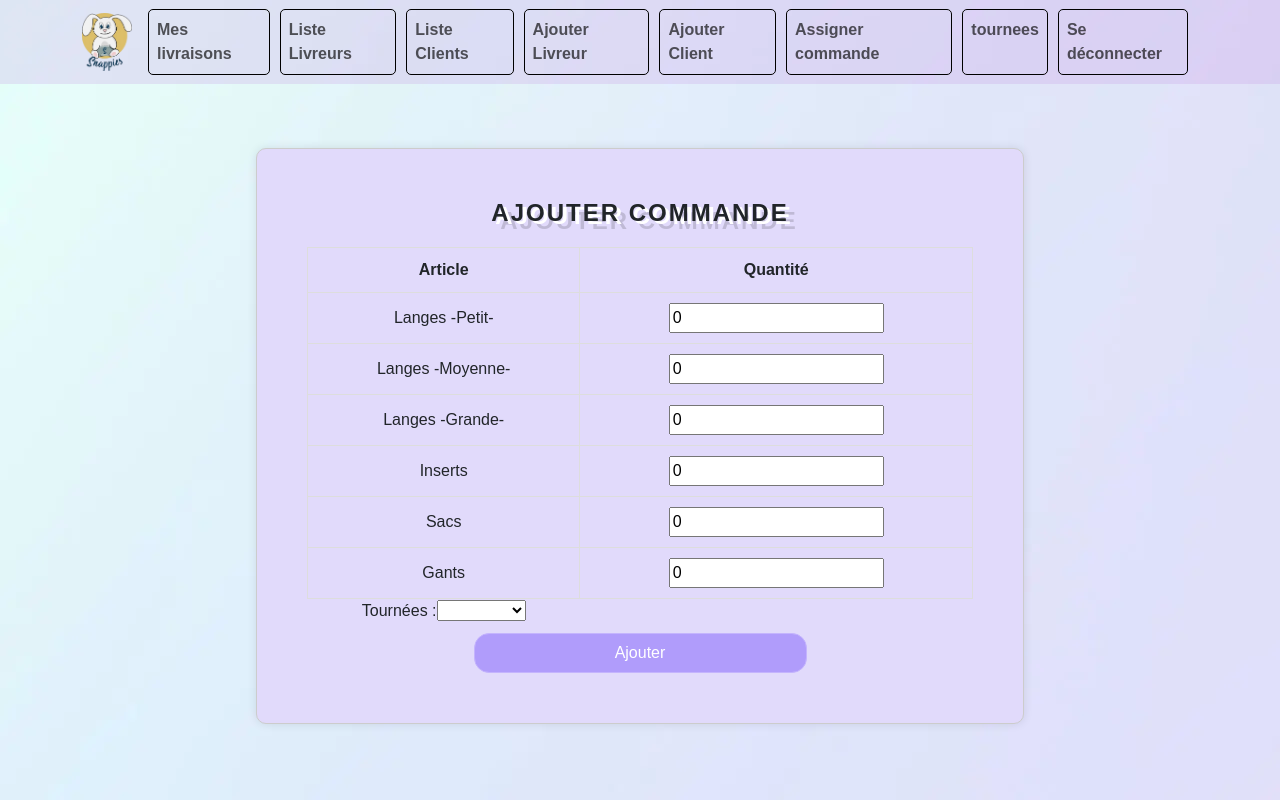
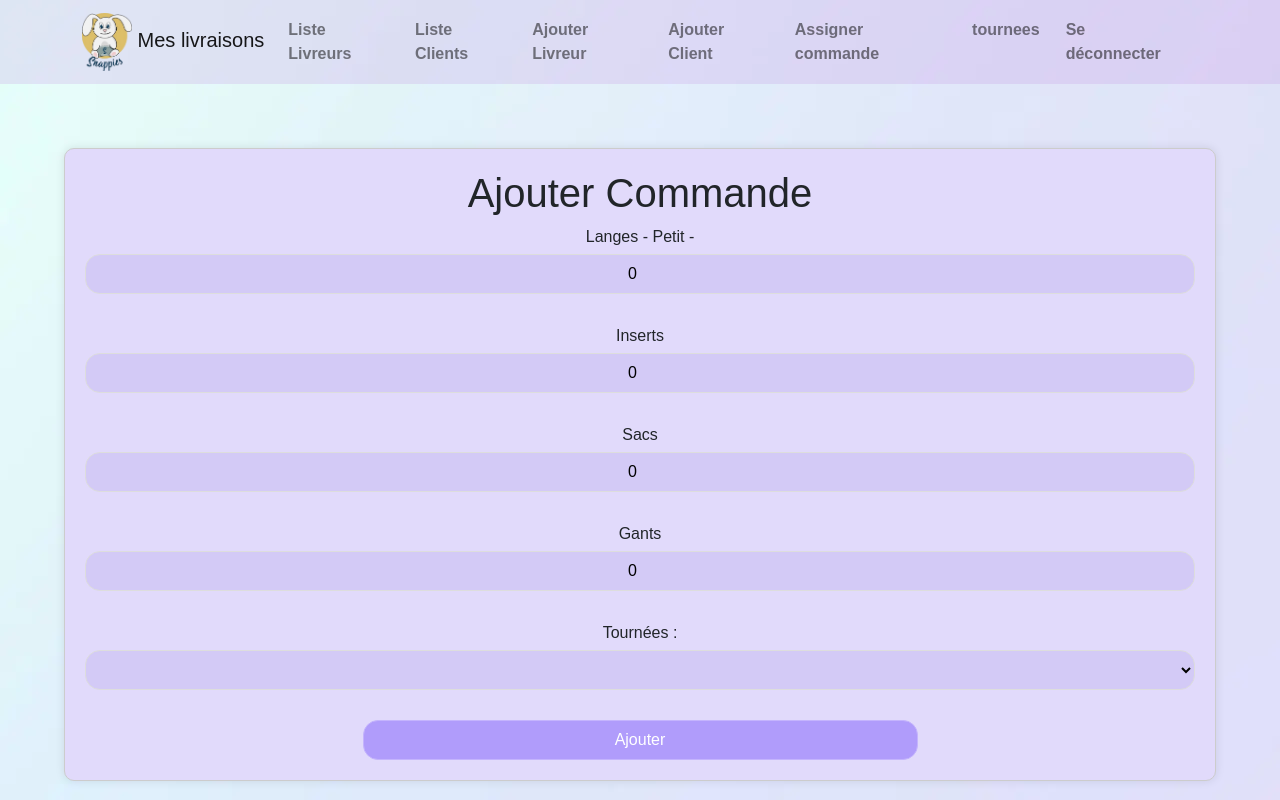
Before and after one commit to adamvinci/pfe2023frontend, a Vue app: page /addCommand in a window 1280 px wide. Built offline with nearby package versions, Linux system fonts and the light colour scheme.

Commit message:
add css pwa

```diff
--- a/index.html
+++ b/index.html
@@ -7,7 +7,14 @@
     <link rel="icon" href="/favicon.ico" />
    <!--- <link rel="apple-touch-icon" sizes="152x152" href="/img/icons/icon-152x152.png" />
     <link rel="apple-touch-icon" sizes="192x192" href="/img/icons/icon-192x192.png" />-->
-
+    <link rel="stylesheet" href="https://stackpath.bootstrapcdn.com/bootstrap/4.3.1/css/bootstrap.min.css"
+    integrity="sha384-ggOyR0iXCbMQv3Xipma34MD+dH/1fQ784/j6cY/iJTQUOhcWr7x9JvoRxT2MZw1T" crossorigin="anonymous">
+  <script src="https://code.jquery.com/jquery-3.3.1.slim.min.js"
+    integrity="sha384-q8i/X+965DzO0rT7abK41JStQIAqVgRVzpbzo5smXKp4YfRvH+8abtTE1Pi6jizo" crossorigin="anonymous"></script>
+  <script src="https://cdnjs.cloudflare.com/ajax/libs/popper.js/1.14.7/umd/popper.min.js"
+    integrity="sha384-UO2eT0CpHqdSJQ6hJty5KVphtPhzWj9WO1clHTMGa3JDZwrnQq4sF86dIHNDz0W1" crossorigin="anonymous"></script>
+  <script src="https://stackpath.bootstrapcdn.com/bootstrap/4.3.1/js/bootstrap.min.js"
+    integrity="sha384-JjSmVgyd0p3pXB1rRibZUAYoIIy6OrQ6VrjIEaFf/nJGzIxFDsf4x0xIM+B07jRM" crossorigin="anonymous"></script>
 
     <meta name="viewport" content="width=device-width, initial-scale=1.0">
     <title>Vite App</title>
--- a/src/assets/base.css
+++ b/src/assets/base.css
@@ -4,12 +4,11 @@ body{
 }
 
 /*Le tableau de base */
-
 .table-container {
   overflow: auto;
   margin-bottom: 20px;
   display: flex;
-  flex-direction: column; /* Correction ici */
+  flex-direction: column;
   align-items: center;
   width: 60%;
   margin: auto;
@@ -19,11 +18,11 @@ body{
   border-radius: 10px;
   box-shadow: 0 0 10px rgba(0, 0, 0, 0.1);
   background: #E1DAFB;
-  margin-top: 4rem; /* Ajuste la marge en haut pour rapprocher du navbar */
+  margin-top: 4rem;
+}
 
-}
-.table-container h1{
-font-size: 24px; /* Vous pouvez ajuster la taille selon vos préférences */
+.table-container h1 {
+  font-size: 24px;
   margin: auto;
   text-align: center;
   font-weight: bold;
--- a/src/components/NavBar.vue
+++ b/src/components/NavBar.vue
@@ -1,9 +1,13 @@
 <template>
   <nav class="navbar navbar-expand-lg navbar-light bg-orange-pastel">
     <div class="container">
-      <router-link to="/">
-        <img src="/src/assets/snappies-logo.webp" alt="Logo Mon Site" class="navbar-brand logo-navbar" loading="lazy">
-      </router-link>
+      <div class="d-flex align-items-center"> <!-- Utilisation de flexbox pour aligner les éléments horizontalement -->
+        <!-- "Mes livraisons" à gauche -->
+        <router-link to="/home" class="navbar-brand">
+          <img src="/src/assets/snappies-logo.webp" alt="Logo Mon Site" class="logo-navbar" loading="lazy">
+          Mes livraisons
+        </router-link>
+        </div>
 
       <button
         class="navbar-toggler"
@@ -17,11 +21,8 @@
         <span class="navbar-toggler-icon"></span>
       </button>
 
-      <div class="collapse navbar-collapse" id="navbarNav">
-        <ul class="navbar-nav ml-auto">
-          <li class="nav-item">
-            <router-link class="nav-link" to="/home">Mes livraisons</router-link>
-          </li>
+      <div class="collapse navbar-collapse justify-content-end" id="navbarNav"> <!-- Utilisation de justify-content-end pour aligner à droite -->
+        <ul class="navbar-nav">
           <li class="nav-item" v-if="isAdmin">
             <router-link class="nav-link" to="/alldelivers">Liste Livreurs</router-link>
           </li>
@@ -63,11 +64,9 @@ export default {
       this.$router.push('/');
       console.log('Utilisateur déconnecté. Redirection vers la page d\'accueil.');
     },
-
   },
 };
 </script>
-
 
 <style scoped>
 .bg-orange-pastel {
@@ -81,8 +80,6 @@ export default {
 .navbar-nav .nav-item {
   color: #ffcc00;
   font-weight: bold;
-  border: 1px solid black;
-  border-radius: 5px;
   margin-right: 10px;
 }
 </style>
--- a/src/views/AddCommandView.vue
+++ b/src/views/AddCommandView.vue
@@ -1,61 +1,31 @@
 <template>
   <div class="addCommand">
     <form @submit.prevent="submitCommand">
-      <div class="table-container">
-        <h1>Ajouter Commande</h1>
-        <table id="table">
-          <thead>
-            <tr>
-              <th>Article</th>
-              <th>Quantité</th>
-            </tr>
-          </thead>
-          <tbody>
-            <tr>
-              <td>Langes -Petit-</td>
-              <td>
-                <input type="number" v-model="langesQuantity" />
-              </td>
-            </tr>
-            <tr>
-              <td>Langes -Moyenne-</td>
-              <td>
-                <input type="number" v-model="langesQuantity" />
-              </td>
-            </tr>
-            <tr>
-              <td>Langes -Grande-</td>
-              <td>
-                <input type="number" v-model="langesQuantity" />
-              </td>
-            </tr>
-            <tr>
-              <td>Inserts</td>
-              <td>
-                <input type="number" v-model="insertsQuantity" />
-              </td>
-            </tr>
-            <tr>
-              <td>Sacs</td>
-              <td>
-                <input type="number" v-model="sacsQuantity" />
-              </td>
-            </tr>
-            <tr>
-              <td>Gants</td>
-              <td>
-                <input type="number" v-model="gantsQuantity" />
-              </td>
-            </tr>
-            <label for="day">Tournées : </label>
+      <h1>Ajouter Commande</h1>
+      <div class="form-group">
+        <label for="langes">Langes - Petit -</label>
+        <input type="number" v-model="langesQuantity" id="langes" />
+      </div>
+      <div class="form-group">
+        <label for="inserts">Inserts</label>
+        <input type="number" v-model="insertsQuantity" id="inserts" />
+      </div>
+      <div class="form-group">
+        <label for="sacs">Sacs</label>
+        <input type="number" v-model="sacsQuantity" id="sacs" />
+      </div>
+      <div class="form-group">
+        <label for="gants">Gants</label>
+        <input type="number" v-model="gantsQuantity" id="gants" />
+      </div>
+      <div class="form-group">
+        <label for="day">Tournées :</label>
         <select v-model="selectTournees" id="day">
           <option value="Tournee1">Tournee1</option>
           <option value="Tournee2">Tournee2</option>
         </select>
-          </tbody>
-        </table>
-        <Bouton @click="submitCommand"> Ajouter  </Bouton>
       </div>
+      <Bouton @click="submitCommand">Ajouter</Bouton>
     </form>
   </div>
 </template>
@@ -83,18 +53,48 @@ const submitCommand = () => {
 </script>
 
 <style scoped>
-#table {
-  width: 100%;
-  border-collapse: collapse;
-  margin-bottom: 10px;
+.addCommand {
+  display: flex;
+  flex-direction: column;
+  align-items: center;
+  width: 90%;
+  margin: auto;
+  text-align: center;
+  padding: 20px;
+  border: 1px solid #ccc;
+  border-radius: 10px;
+  box-shadow: 0 0 10px rgba(0, 0, 0, 0.1);
+  background: #E1DAFB;
+  margin-top: 4rem;
 }
 
-#table table, th, td {
-  border: 1px solid #ddd;
+form {
+  width: 100%;
 }
 
-#table th, td {
+.form-group {
+  margin-bottom: 20px;
+}
+
+label {
+  display: block;
+  margin-bottom: 5px;
+}
+
+input,
+select {
+  width: 100%;
+  height: 40px;
   padding: 10px;
+  margin-bottom: 10px;
+  border: 1px solid #ddd;
+  border-radius: 15px;
+  box-sizing: border-box;
+  background-color: #D3CAF6;
   text-align: center;
 }
+
+Bouton {
+  width: 100%;
+}
 </style>
--- a/src/views/AllClientView.vue
+++ b/src/views/AllClientView.vue
@@ -97,20 +97,20 @@ onMounted(() => {
   display: flex;
   flex-direction: column;
   align-items: center;
-  width: 40%;
+  width: 90%; /* Ajustement de la largeur pour les smartphones */
   margin: auto;
   text-align: center;
-  padding: 50px;
+  padding: 20px; /* Ajustement de l'espace intérieur pour les smartphones */
   border: 1px solid #ccc;
   border-radius: 10px;
   box-shadow: 0 0 10px rgba(0, 0, 0, 0.1);
   background: #E1DAFB;
-  margin-top: 4rem;
+  margin-top: 2rem;
 }
 
 #homeViewDiv {
   border: 2px solid #ddd;
-  padding: 20px;
+  padding: 10px; /* Ajustement de l'espace intérieur pour les smartphones */
   border-radius: 10px;
 }
 
@@ -129,4 +129,22 @@ td {
 #tableHomeView th {
   background-color: #f2f2f2;
 }
+
+/* Styles spécifiques pour les smartphones */
+@media only screen and (max-width: 600px) {
+  #homeView {
+    width: 100%; /* Pleine largeur sur les smartphones */
+    padding-bottom: 10px; /* Ajout de marge inférieure pour séparer les boutons du tableau */
+  }
+
+  #homeViewDiv {
+    padding: 5px; /* Ajustement de l'espace intérieur pour les smartphones */
+  }
+
+  #tableHomeView th,
+  td {
+    padding: 6px; /* Ajustement de la taille du padding pour les smartphones */
+    font-size: 14px; /* Ajustement de la taille de la police pour les smartphones */
+  }
+}
 </style>
--- a/src/views/AllDeliversView.vue
+++ b/src/views/AllDeliversView.vue
@@ -97,21 +97,21 @@ onMounted(() => {
   display: flex;
   flex-direction: column;
   align-items: center;
-  width: 40%;
+  width: 90%; /* Ajustement de la largeur pour les smartphones */
   margin: auto;
   text-align: center;
-  padding: 50px;
+  padding: 20px; /* Ajustement de l'espace intérieur pour les smartphones */
   border: 1px solid #ccc;
   border-radius: 10px;
   box-shadow: 0 0 10px rgba(0, 0, 0, 0.1);
   background: #E1DAFB;
-  margin-top: 4rem;
+  margin-top: 2rem;
 }
 
 /* Styles pour le wrapper du tableau */
 #homeViewDiv {
   border: 2px solid #ddd;
-  padding: 20px;
+  padding: 10px; /* Ajustement de l'espace intérieur pour les smartphones */
   border-radius: 10px;
 }
 
@@ -134,7 +134,9 @@ td {
 
 /* Styles pour le bouton Modifier et Enregistrer */
 button {
-  padding: 6px 10px;
+  width: 100%; /* Remplir la largeur pour les smartphones */
+  margin-bottom: 10px; /* Espace entre les boutons pour les smartphones */
+  padding: 10px; /* Ajustement de la taille des boutons pour les smartphones */
   cursor: pointer;
   border: none;
   border-radius: 4px;
@@ -153,4 +155,21 @@ button {
 button:hover {
   opacity: 0.8;
 }
+
+/* Styles spécifiques pour les smartphones */
+@media only screen and (max-width: 600px) {
+  #homeView {
+    width: 100%; /* Pleine largeur sur les smartphones */
+  }
+
+  #homeViewDiv {
+    padding: 5px; /* Ajustement de l'espace intérieur pour les smartphones */
+  }
+
+  #tableHomeView th,
+  td {
+    padding: 6px; /* Ajustement de la taille du padding pour les smartphones */
+    font-size: 12px; /* Ajustement de la taille de la police pour les smartphones */
+  }
+}
 </style>
--- a/src/views/AllTournesView.vue
+++ b/src/views/AllTournesView.vue
@@ -72,31 +72,29 @@ const enregistrer = () => {
   display: none;
 }
 
+/* Styles généraux pour la vue de la tournée */
 #tourneeView {
   overflow: auto;
   margin-bottom: 20px;
   display: flex;
   flex-direction: column;
   align-items: center;
-  width: 40%;
+  width: 80%; /* Ajustez la largeur pour les petits écrans */
   margin: auto;
   text-align: center;
-  padding: 50px;
+  padding: 20px; /* Ajustez la taille du padding pour les petits écrans */
   border: 1px solid #ccc;
   border-radius: 10px;
   box-shadow: 0 0 10px rgba(0, 0, 0, 0.1);
   background: #E1DAFB;
-  margin-top: 4rem;
+  margin-top: 2rem;
 }
 
 /* Styles pour le wrapper du tableau */
 #tourneeViewDiv {
   border: 2px solid #ddd;
-  /* Bordure du carré */
-  padding: 20px;
-  /* Espace intérieur du carré */
+  padding: 10px; /* Ajustez la taille du padding pour les petits écrans */
   border-radius: 10px;
-  /* Coins arrondis du carré */
 }
 
 /* Styles pour le tableau */
@@ -106,7 +104,7 @@ const enregistrer = () => {
 }
 
 #tableTourneeView th,
-td {
+#tableTourneeView td {
   border: 1px solid #ddd;
   padding: 8px;
   text-align: left;
@@ -126,4 +124,23 @@ td {
   border-radius: 5px;
   cursor: pointer;
 }
+
+/* Styles pour les smartphones */
+@media only screen and (max-width: 600px) {
+  #tourneeView {
+    width: 100%;
+    padding: 10px;
+  }
+
+  #tourneeViewDiv {
+    padding: 5px;
+  }
+
+  #tableTourneeView th,
+  #tableTourneeView td {
+    padding: 6px;
+    font-size: 12px;
+  }
+}
+
 </style>
```
Also changed, not shown: src/views/AddClientView.vue (+23 -12 lines), src/views/AddLivreurView.vue (+10 -16 lines), src/views/HomeView.vue (+73 -48 lines), 1 other file (tests, documents, lock files or other folders). Lines whose indentation alone changed are shown as unchanged.
